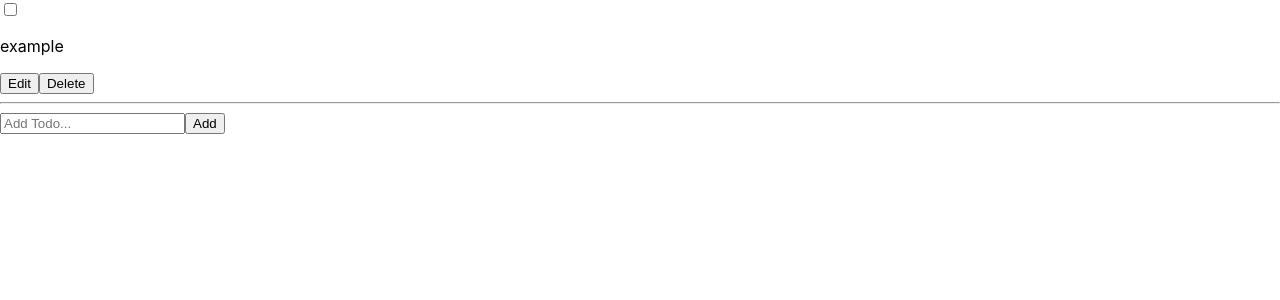
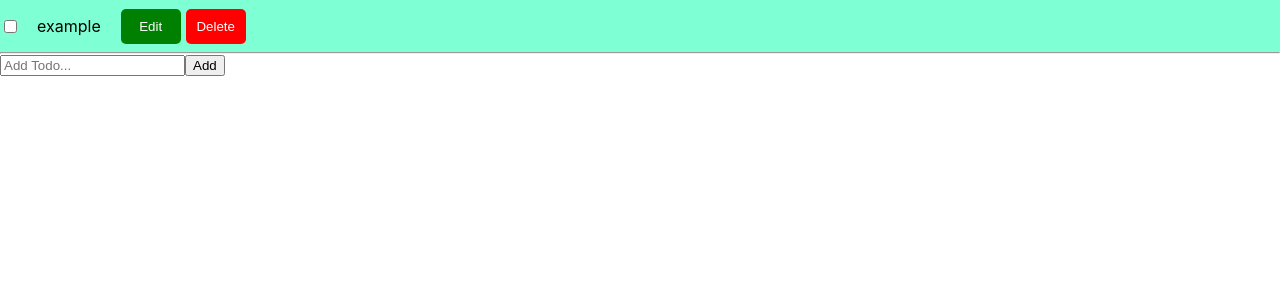
Before and after one commit to cecmahumane/todo-app, a React (Create React App) app: page / in a window 1280 px wide. Shown: the top 300 px of the page. Built offline with nearby package versions, Linux system fonts and the light colour scheme.

Commit message:
CSS flex and on hover feature added

```diff
--- a/src/App.css
+++ b/src/App.css
@@ -0,0 +1,36 @@
+.todo-element {
+    display: flex;
+    /* justify-content:center; */
+    align-items: center;
+}
+
+.whole-todo-element:hover:hover {
+    background-color: aquamarine;
+}
+
+.checkbox-btn {
+    margin-right: 20px;
+}
+
+.edit-btn {
+    margin-left: 20px;
+    color: white;
+    background-color: green;
+}
+
+.delete-btn {
+    color: white;
+    margin-left: 5px;
+    background-color: red;
+}
+
+.edit-btn, .delete-btn {
+    border-radius: 5px;
+    padding: 10px;
+    width: 60px;
+    border: none;
+}
+
+.divider {
+    margin: 0;
+}
--- a/src/components/Todo.js
+++ b/src/components/Todo.js
@@ -21,17 +21,19 @@ export default class Todo extends Component {
     render() {
         // console.log(this.state)
         return (
-            <div>
-               <input type='checkbox' onChange={() => this.props.markCompleted(this.props.id)}/>
+            <div className="whole-todo-element">
+               <div className="todo-element">
+                <input className="checkbox-btn" type='checkbox' onChange={() => this.props.markCompleted(this.props.id)}/>
                 { this.props.toEdit ?
                     <form onSubmit={this.onSubmit}>
                         <input type='text' name='title' placeholder={this.props.title} onChange={this.onChange} value={this.state.title}/>
                         <input type='submit' value='Save Edit' className="submit-btn" />
                     </form>
                     : <p>{this.props.todo}</p>}
-               { this.props.toEdit === false && <button onClick={() => this.props.editTodo(this.props.id, this.state.title)}>Edit</button>}
-               <button onClick={() => this.props.deleteTodo(this.props.id)}>Delete</button>
-               <hr/>
+                { this.props.toEdit === false && <button className="edit-btn" onClick={() => this.props.editTodo(this.props.id, this.state.title)}>Edit</button>}
+                <button className="delete-btn" onClick={() => this.props.deleteTodo(this.props.id)}>Delete</button>
+               </div>
+               <hr className="divider"/>
             </div>
         )
     }
```
Lines whose indentation alone changed are shown as unchanged.
